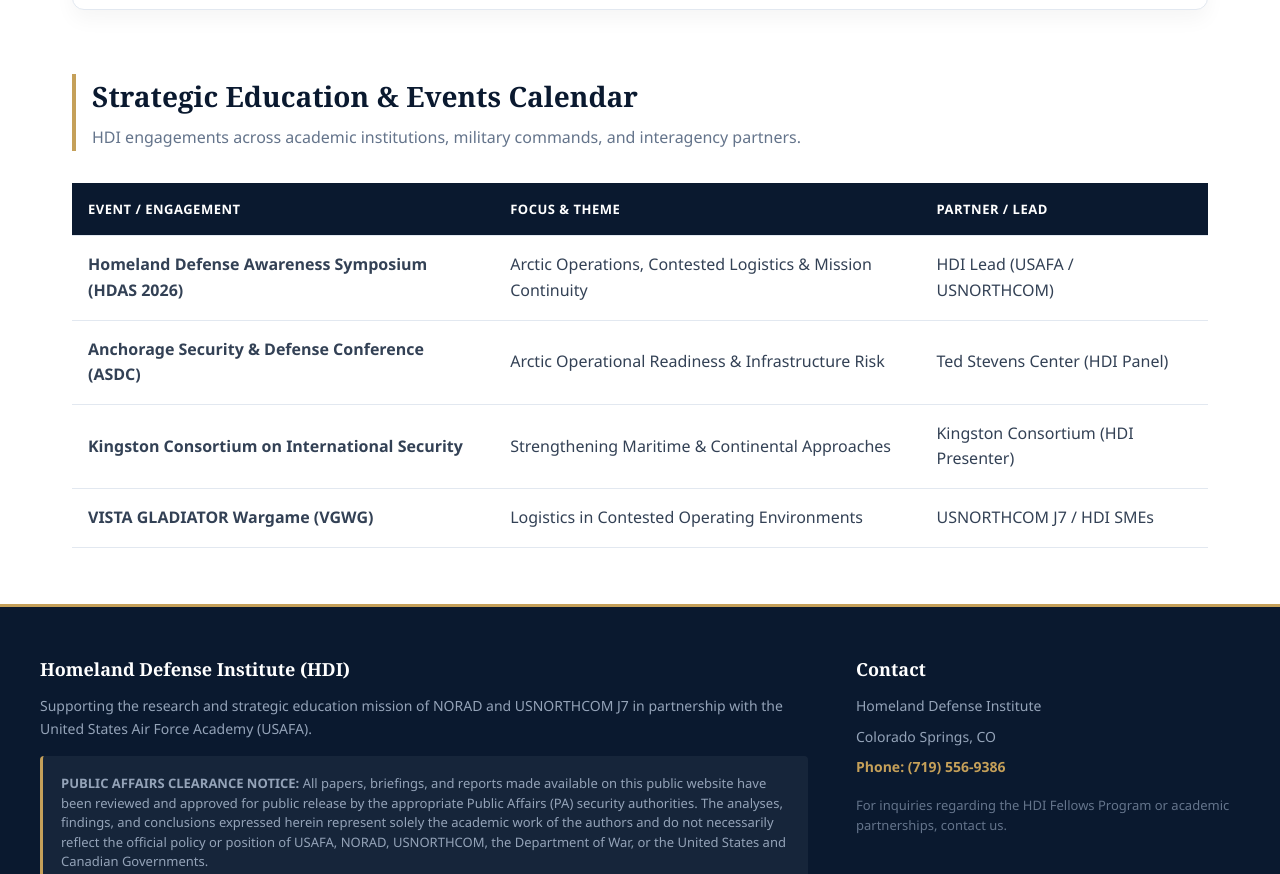
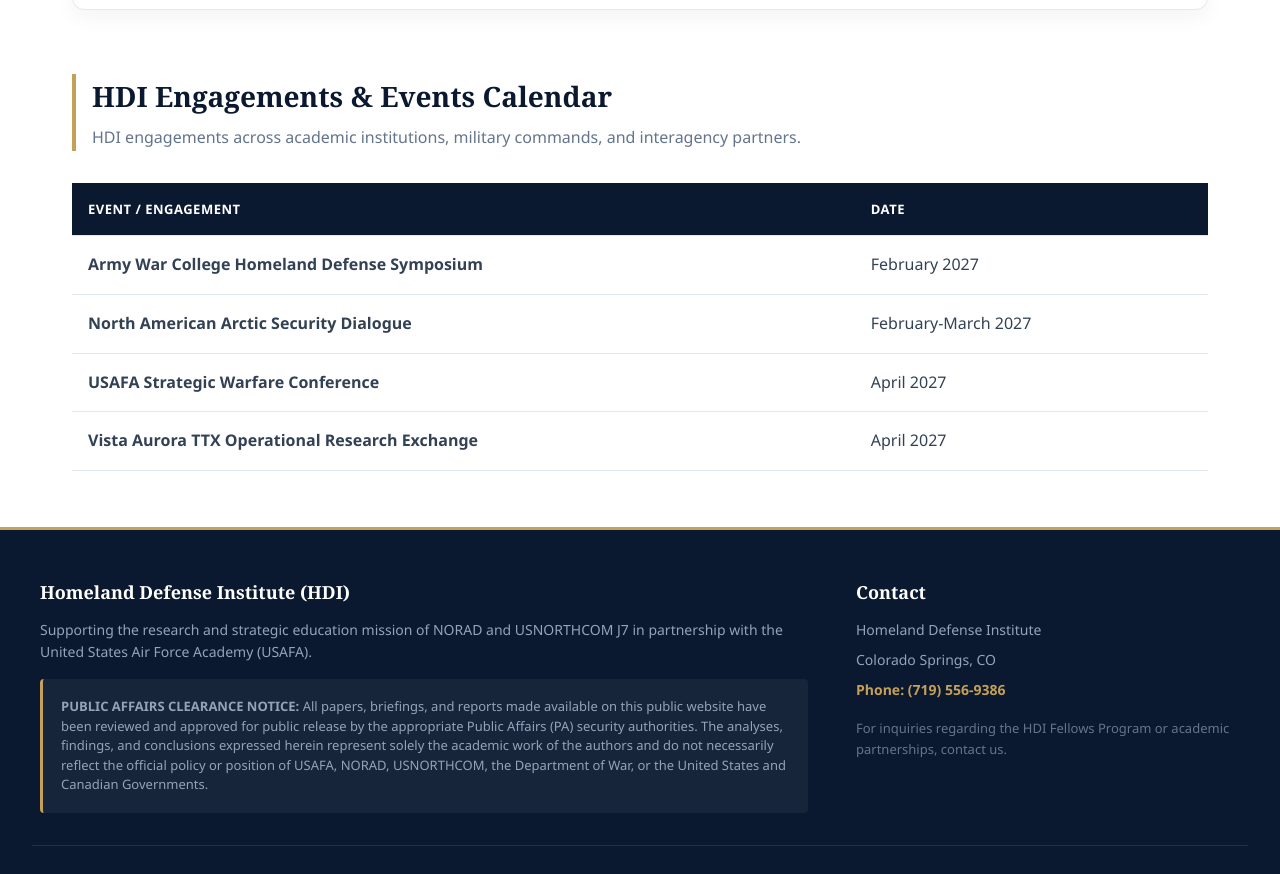
Before and after one commit to J7-HDI/J7-HDI.github.io, a plain HTML site: page index.html in a window 1280 px wide. Shown: the part 2460-3334 px from the top of the page. Drawn offline with Linux system fonts and the light colour scheme.

Commit message:
Update events calendar with new event details

```diff
--- a/index.html
+++ b/index.html
@@ -609,37 +609,32 @@
         </div>
 
         <div class="section-header" id="events">
-            <h3>Strategic Education &amp; Events Calendar</h3>
+            <h3>HDI Engagements &amp; Events Calendar</h3>
             <p>HDI engagements across academic institutions, military commands, and interagency partners.</p>
         </div>
         <table class="events-table">
             <thead>
                 <tr>
                     <th>Event / Engagement</th>
-                    <th>Focus &amp; Theme</th>
-                    <th>Partner / Lead</th>
+                    <th>Date</th>
                 </tr>
             </thead>
             <tbody>
                 <tr>
-                    <td><strong>Homeland Defense Awareness Symposium (HDAS 2026)</strong></td>
-                    <td>Arctic Operations, Contested Logistics &amp; Mission Continuity</td>
-                    <td>HDI Lead (USAFA / USNORTHCOM)</td>
+                    <td><strong>Army War College Homeland Defense Symposium</strong></td>
+                    <td>February 2027</td>
                 </tr>
                 <tr>
-                    <td><strong>Anchorage Security &amp; Defense Conference (ASDC)</strong></td>
-                    <td>Arctic Operational Readiness &amp; Infrastructure Risk</td>
-                    <td>Ted Stevens Center (HDI Panel)</td>
+                    <td><strong>North American Arctic Security Dialogue</strong></td>
+                    <td>February-March 2027</td>
                 </tr>
                 <tr>
-                    <td><strong>Kingston Consortium on International Security</strong></td>
-                    <td>Strengthening Maritime &amp; Continental Approaches</td>
-                    <td>Kingston Consortium (HDI Presenter)</td>
+                    <td><strong>USAFA Strategic Warfare Conference</strong></td>
+                    <td>April 2027</td>
                 </tr>
                 <tr>
-                    <td><strong>VISTA GLADIATOR Wargame (VGWG)</strong></td>
-                    <td>Logistics in Contested Operating Environments</td>
-                    <td>USNORTHCOM J7 / HDI SMEs</td>
+                    <td><strong>Vista Aurora TTX Operational Research Exchange</strong></td>
+                    <td>April 2027</td>
                 </tr>
             </tbody>
         </table>
```
